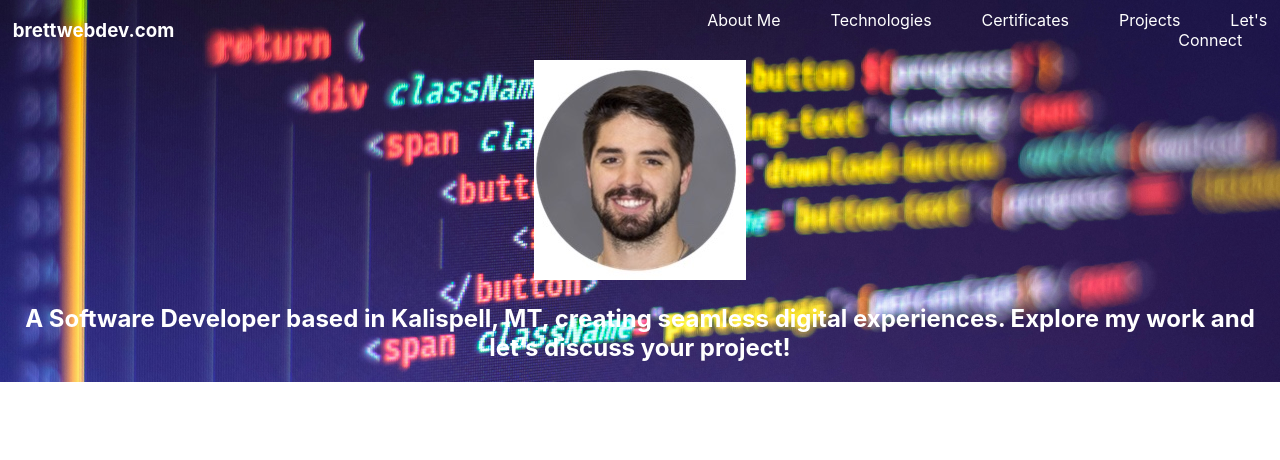
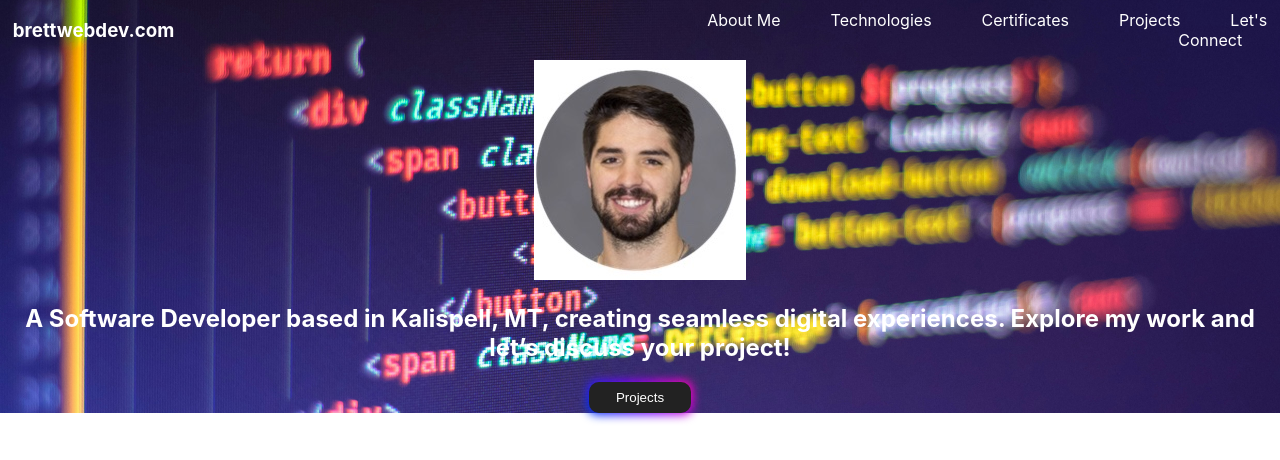
Before and after one commit to bneighbs6/softdev-portfolio, a React (Create React App) app: page / in a window 1280 px wide. Shown: the top 460 px of the page. Built offline with nearby package versions, Linux system fonts and the light colour scheme; the HTML template or start-up script is replaced by a standard one.

Commit message:
Added "projects" button to Intro

```diff
--- a/src/App.css
+++ b/src/App.css
@@ -41,16 +41,16 @@
 /* Header & Navbar CSS */
 
 .headerAndIntroBackground {
-  background-image: url("../src/images/code-background.jpg"); /* Ensure the path is correct */
+  background-image: url("../src/images/code-background.jpg");
   background-size: cover; /* This will cover the entire header area */
-  background-position: center; /* This will center the image */
-  display: flex; /* Use flexbox for layout */
+  background-position: center;
+  display: flex; /* Use flexbox */
   flex-direction: column; /* Stack header and intro vertically */
   color: white; /* Optional: change text color for better visibility */
 }
 
 .header-container {
-  display: flex; /* Use flexbox for layout */
+  display: flex; /* Use flexbox */
   justify-content: space-between; /* Space between left and right headers */
   align-items: center; /* Center items vertically */
   width: 100%; /* Full width */
@@ -94,3 +94,72 @@
 .intro {
   color: white;
 }
+
+
+/* CSS */
+.projects-btn {
+  padding: 0.6em 2em;
+  border: none;
+  outline: none;
+  color: rgb(255, 255, 255);
+  background: #111;
+  cursor: pointer;
+  position: relative;
+  z-index: 0;
+  border-radius: 10px;
+  user-select: none;
+  -webkit-user-select: none;
+  touch-action: manipulation;
+}
+
+.projects-btn:before {
+  content: "";
+  background: linear-gradient(
+    45deg,
+    #ff0000,
+    #ff7300,
+    #fffb00,
+    #48ff00,
+    #00ffd5,
+    #002bff,
+    #7a00ff,
+    #ff00c8,
+    #ff0000
+  );
+  position: absolute;
+  top: -2px;
+  left: -2px;
+  background-size: 400%;
+  z-index: -1;
+  filter: blur(5px);
+  -webkit-filter: blur(5px);
+  width: calc(100% + 4px);
+  height: calc(100% + 4px);
+  animation: glowing-button-85 20s linear infinite;
+  transition: opacity 0.3s ease-in-out;
+  border-radius: 10px;
+}
+
+@keyframes glowing-button-85 {
+  0% {
+    background-position: 0 0;
+  }
+  50% {
+    background-position: 400% 0;
+  }
+  100% {
+    background-position: 0 0;
+  }
+}
+
+.projects-btn:after {
+  z-index: -1;
+  content: "";
+  position: absolute;
+  width: 100%;
+  height: 100%;
+  background: #222;
+  left: 0;
+  top: 0;
+  border-radius: 10px;
+}
--- a/src/components/Intro.jsx
+++ b/src/components/Intro.jsx
@@ -12,6 +12,7 @@
           experiences. Explore my work and let’s discuss your project!
         </h2>
       </div>
+      <button className="projects-btn">Projects</button>
     </>
   );
 }
```
